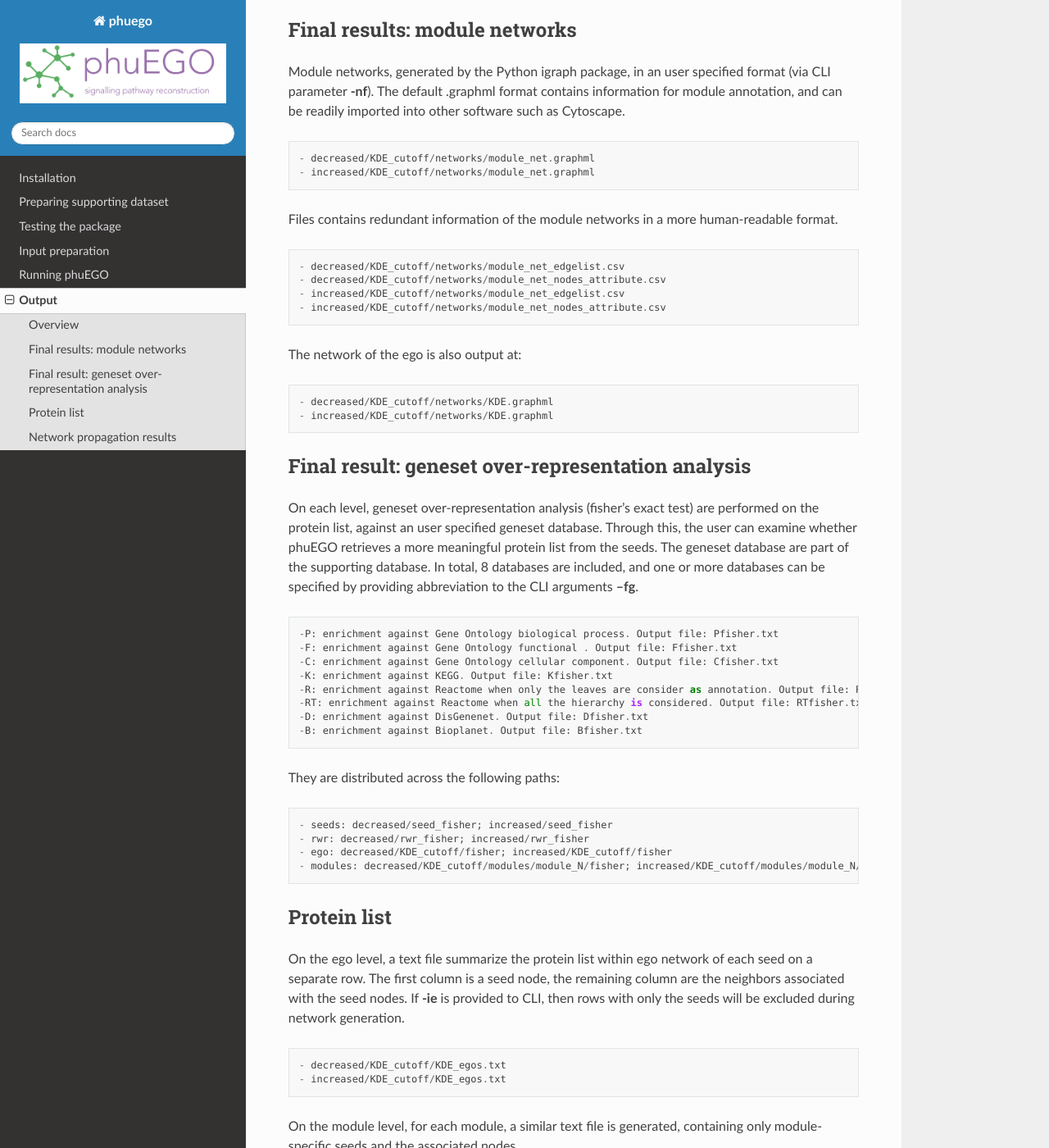
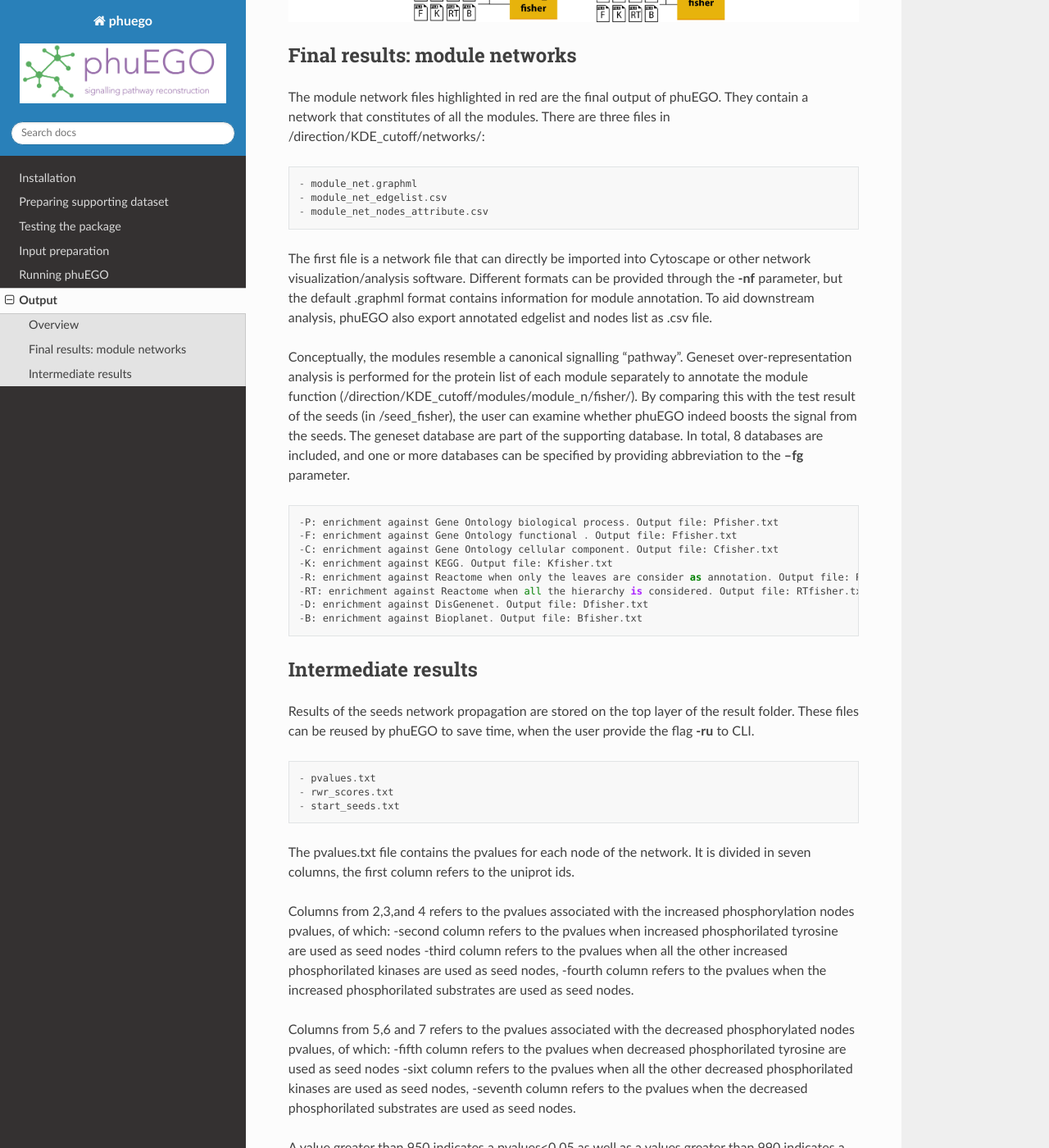
Before and after one commit to haoqichen20/phuego, a Sphinx documentation site: the page built from docs/source/output.rst, in a window 1280 px wide and 1400 px high, scrolled down 905 px. Shown: the whole window at 82% size. Built offline with Sphinx 7.4.7 and the Read the Docs theme 2.0.0, drawn with Linux system fonts in a browser that asks for light colours; some of the changed text lies outside the part shown.

Commit message:
update documentation

```diff
--- a/docs/source/output.rst
+++ b/docs/source/output.rst
@@ -1,93 +1,52 @@
 Output
 ======
 
+Overview
+~~~~~~~~
+
 Phuego output numerous files generated at each steps of the algorithm,
-organized into a folder structure. If the user prefer to navigate the
-files without the folder structure, they could set the flag
-**–dont_convert2folder**.
+organized into a folder structure. The diagram below shows the folder structure,
+highlighting in red the key output of phuEGO.
+(**TODO**: in future update, option will be added to turn off the verbose output)
+If the user prefers to navigate the files without the deep folder structure,
+they could use the flag **–dont_convert2folder**.
 
-TODO: provide an updated description of phuEGO and what is considered the **final output**.
-
-*In brief, a user input protein list (seeds) is divided into two
+In brief, a user input protein list (seeds) is divided into two
 directions using signs of the scores. On each direction, it is
 expanded through network propagation into a very large list (rwr). Then
 this list is narrowed down (depending on where the user set the
 KDE_cutoff) by extracting only Ego network of seed nodes (ego), and
-further filtered by keeping inter-linked egos (modules).*
+further filtered and clustered by keeping inter-linked egos (modules).
 
-
-
-Overview
-~~~~~~~~
-
-phuEGO processed the user input in two regulation directions:
-
-.. code-block::
-
-   - increased
-   - decreased
-
-In each direction, there are four levels of phuEGO output:
-
-.. code-block::
-
-   - seeds
-   - rwr
-   - ego (subjected to KDE_cutoff)
-   - modules (subjected to KDE_cutoff)
-
-Depending on the levels, three types of files could be provided:
-
-.. code-block::
-
-   - protein lists
-   - networks
-   - fisher\'s exact test results
-
+.. image:: ./../images/output_structure.png
 
 
 Final results: module networks
 ~~~~~~~~~~~~~~~~~~~~~~~~~~~~~~
 
-Module networks, generated by the Python igraph package, in an user
-specified format (via CLI parameter **-nf**). The default .graphml
-format contains information for module annotation, and can be readily
-imported into other software such as Cytoscape.
+The module network files highlighted in red are the final output of phuEGO.
+They contain a network that constitutes of all the modules. There are three files
+in /direction/KDE_cutoff/networks/:
 
 .. code-block::
 
-   - decreased/KDE_cutoff/networks/module_net.graphml
-   - increased/KDE_cutoff/networks/module_net.graphml
+   - module_net.graphml
+   - module_net_edgelist.csv
+   - module_net_nodes_attribute.csv
 
-Files contains redundant information of the module networks in a more
-human-readable format.
+The first file is a network file that can directly be imported into Cytoscape or other
+network visualization/analysis software. Different formats can be provided through the
+**-nf** parameter, but the default .graphml format contains information for module annotation.
+To aid downstream analysis, phuEGO also export annotated edgelist and
+nodes list as .csv file.
 
-.. code-block::
-
-   - decreased/KDE_cutoff/networks/module_net_edgelist.csv
-   - decreased/KDE_cutoff/networks/module_net_nodes_attribute.csv
-   - increased/KDE_cutoff/networks/module_net_edgelist.csv
-   - increased/KDE_cutoff/networks/module_net_nodes_attribute.csv
-
-The network of the ego is also output at:
-
-.. code-block::
-
-   - decreased/KDE_cutoff/networks/KDE.graphml
-   - increased/KDE_cutoff/networks/KDE.graphml
-
-
-
-Final result: geneset over-representation analysis
-~~~~~~~~~~~~~~~~~~~~~~~~~~~~~~~~~~~~~~~~~~~~~~~~~~
-
-On each level, geneset over-representation analysis (fisher’s exact test) are
-performed on the protein list, against an user specified geneset
-database. Through this, the user can examine whether phuEGO retrieves a
-more meaningful protein list from the seeds. The geneset database are
+Conceptually, the modules resemble a canonical signalling "pathway". Geneset over-representation analysis
+is performed for the protein list of each module separately to annotate the module function (/direction/KDE_cutoff/modules/module_n/fisher/).
+By comparing this with the test result of the seeds (in /seed_fisher), the user can examine whether phuEGO indeed boosts the signal from the seeds.
+The geneset database are
 part of the supporting database. In total, 8 databases are included, and
 one or more databases can be specified by providing abbreviation to the
-CLI arguments **–fg**.
+**–fg** parameter.
 
 .. code-block::
 
@@ -100,47 +59,14 @@
    -D: enrichment against DisGenenet. Output file: Dfisher.txt
    -B: enrichment against Bioplanet. Output file: Bfisher.txt
 
-They are distributed across the following paths:
-
-.. code-block::
-
-   - seeds: decreased/seed_fisher; increased/seed_fisher
-   - rwr: decreased/rwr_fisher; increased/rwr_fisher
-   - ego: decreased/KDE_cutoff/fisher; increased/KDE_cutoff/fisher
-   - modules: decreased/KDE_cutoff/modules/module_N/fisher; increased/KDE_cutoff/modules/module_N/fisher
 
 
 
-Protein list
-~~~~~~~~~~~~
+Intermediate results
+~~~~~~~~~~~~~~~~~~~~
 
-On the ego level, a text file summarize the protein list within ego
-network of each seed on a separate row. The first column is a seed node,
-the remaining column are the neighbors associated with the seed nodes.
-If **-ie** is provided to CLI, then rows with only the seeds will be
-excluded during network generation.
-
-.. code-block::
-
-   - decreased/KDE_cutoff/KDE_egos.txt
-   - increased/KDE_cutoff/KDE_egos.txt
-
-On the module level, for each module, a similar text file is generated,
-containing only module-specific seeds and the associated nodes.
-
-.. code-block::
-
-   - decreased/KDE_cutoff/modules/module_N/module_egos.txt
-   - increased/KDE_cutoff/modules/module_N/module_egos.txt
-
-
-
-Network propagation results
-~~~~~~~~~~~~~~~~~~~~~~~~~~~
-
-Three files are stored on the top layers of the result folder. These
-files can be reused by phuEGO to save time, when the user provide the
-flag **-ru** to CLI.
+Results of the seeds network propagation are stored on the top layer of the result folder. These
+files can be reused by phuEGO to save time, when the user provide the flag **-ru** to CLI.
 
 .. code-block::
 
@@ -173,5 +99,32 @@
 
 The rwr_scores.txt file has the same format of pvalues.txt with the
 difference that values indicates rwr scores.
+The start_seeds.txt is basically the same as the user input.
 
-The start_seeds.txt is basically the same as the user input.
+Network files of the seeds propagation and after ego decomposition are exported at:
+
+.. code-block::
+
+   - decreased/rwr_net.graphml
+   - increased/rwr_net.graphml
+   - decreased/KDE_cutoff/networks/KDE.graphml
+   - increased/KDE_cutoff/networks/KDE.graphml
+
+On the ego level, a text file summarize the protein list within ego
+network of each seed on a separate row. The first column is a seed node,
+the remaining column are the neighbors associated with the seed nodes.
+If **-ie** is provided to CLI, then rows with only the seeds will be
+excluded during network generation.
+
+.. code-block::
+
+   - decreased/KDE_cutoff/KDE_egos.txt
+   - increased/KDE_cutoff/KDE_egos.txt
+
+On the module level, for each module, a similar text file is generated,
+containing only module-specific seeds and the associated nodes.
+
+.. code-block::
+
+   - decreased/KDE_cutoff/modules/module_N/module_egos.txt
+   - increased/KDE_cutoff/modules/module_N/module_egos.txt
--- a/docs/source/usage_cli.rst
+++ b/docs/source/usage_cli.rst
@@ -30,8 +30,8 @@
 
 .. _reuse:
 
-Reusing seed propagation results, kde_cutoff
-~~~~~~~~~~~~~~~~~~~~~~~~~~~~~~~~~~~~~~~~~~~~
+Reusing seed propagation results, kde_cutoff and Fisher test
+~~~~~~~~~~~~~~~~~~~~~~~~~~~~~~~~~~~~~~~~~~~~~~~~~~~~~~~~~~~~
 
 As the seed_propagation step is the most time consuming step, phuEGO save
 the intermediate result in three files
@@ -43,6 +43,12 @@
 The parameter **-k** is a threshold that dictates the signal contraction steps (ego_decomposition),
 and has the most influence on the results. Larger kde_cutoff results in smaller networks. phuEGO allows
 testing various cutoff values in one execution.
+
+phuEGO has built in list of genesets, for geneset over-representation analysis (Fisher's exact test)
+of the seed nodes, nodes of the final network modules, and intermediate steps. Testing all these lists
+help determine the effect of signal expansion and contraction steps. For interpretation of results, the user
+would be most interested in the modules. The Fisher genesets are provided through the parameter **-fg**,
+as a list of quoted strings. See :doc:`output` for more details.
 
 .. container::
 
```
Also changed, not shown: docs/images/output_structure.png (added).
